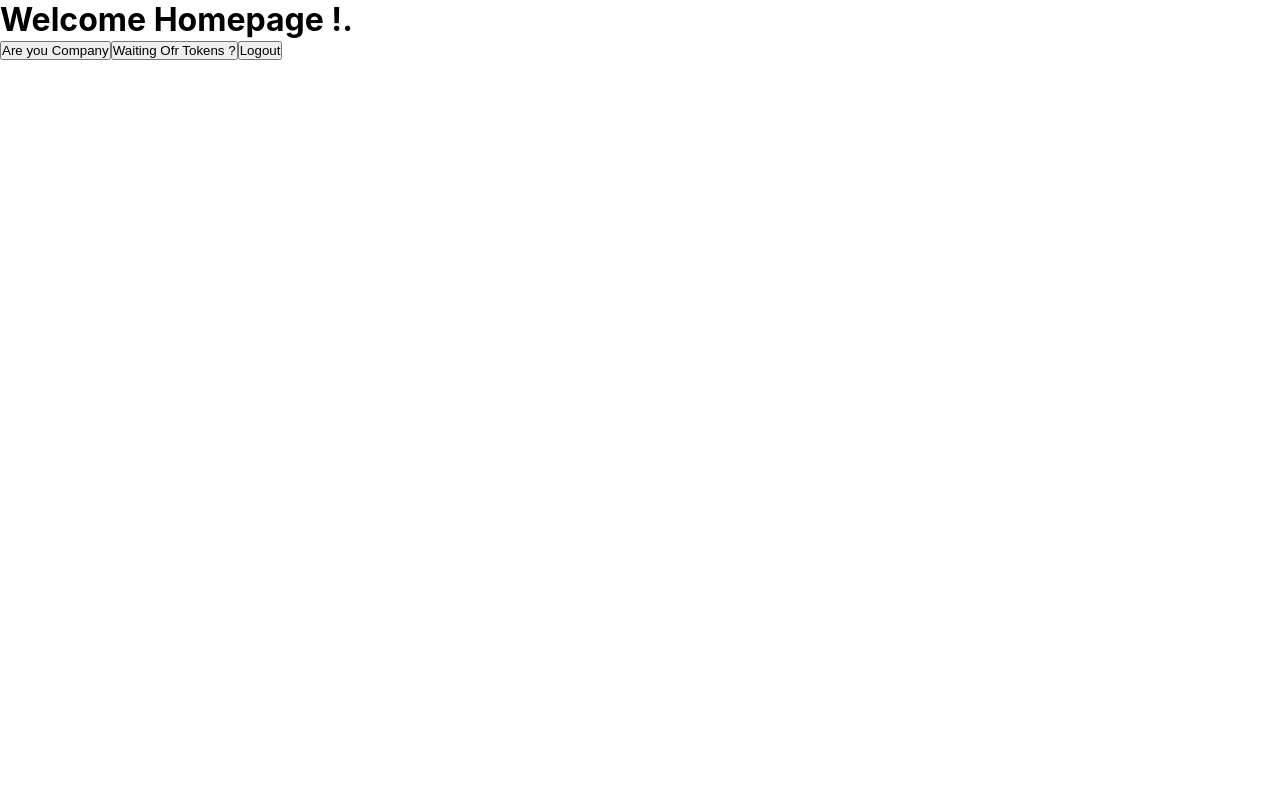
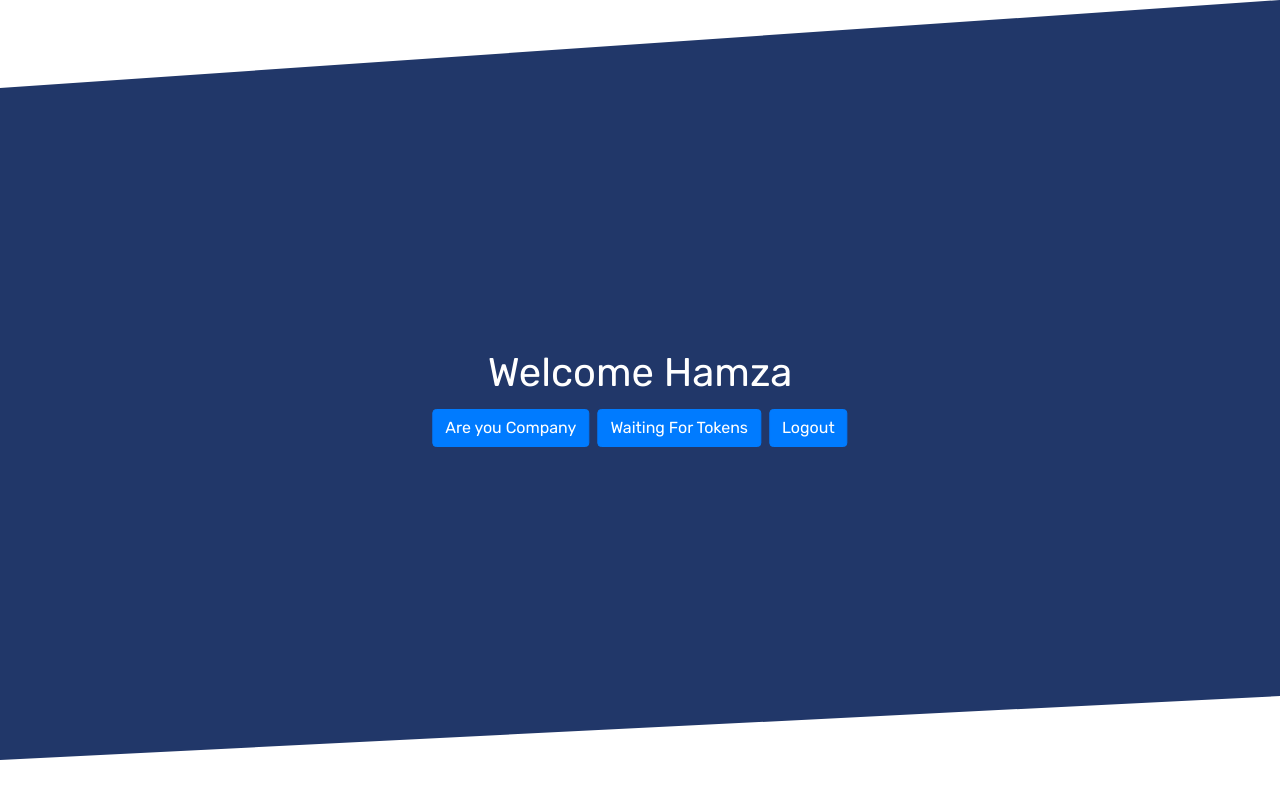
Before and after one commit to MuhmmadSheraz/Queue-App-React, a React (Create React App) app: page /home in a window 1280 px wide. Built offline with nearby package versions, Linux system fonts and the light colour scheme; no server answers; sample sign-in values are in the browser's storage.

Commit message:
add company ui completed

```diff
--- a/src/App.css
+++ b/src/App.css
@@ -1,7 +1,12 @@
+@import url('https://fonts.googleapis.com/css2?family=Rubik&display=swap');
 * {
   margin: 0px;
   padding: 0px;
   box-sizing: border-box;
+}
+
+body{
+  font-family: 'Rubik', sans-serif;
 }
 .App-header {
   min-height: 100vh;
--- a/src/App.js
+++ b/src/App.js
@@ -2,10 +2,13 @@ import React, { useEffect, useState } from "react";
 import Login from "./view/Login";
 import Company from "./view/Company";
 import Homepage from "./view/Homepage";
+import 'bootstrap/dist/css/bootstrap.min.css';
+
 import { firebase } from "./config/firebase";
 import RouterNav from "./config/router";
 import store from "./Store/index";
 import { Provider } from "react-redux";
+
 function App() {
   const [isLoggedIn, setIsLoggedIn] = useState(false);
   const [loader, setLoader] = useState(true);
--- /dev/null
+++ b/src/view/Company/company.css
@@ -0,0 +1,13 @@
+.companyWrapper {
+    background-color: #213769;
+        height: 100vh;
+    width: 100%;
+    color: white;
+  }
+  .companyContent{
+      text-align: center;
+      position: absolute;
+      top: 50%;
+      left: 50%;
+      transform: translate(-50%, -50%);
+  }
--- a/src/view/Company/index.js
+++ b/src/view/Company/index.js
@@ -1,12 +1,18 @@
 import React, { useState, useEffect } from "react";
 import { Modal, Form, Button } from "react-bootstrap";
+
 import { connect } from "react-redux";
 import { addUser, removeUser } from "../../Store/actions/authAction";
 import { firebase, logOut } from "../../config/firebase";
 import { useHistory } from "react-router-dom";
+import "./company.css";
 
 const Company = (props) => {
-  const history=useHistory()
+  const [show, setShow] = useState(false);
+  const handleClose = () => setShow(false);
+  const handleShow = () => setShow(true);
+
+  const history = useHistory();
   console.log("Company Props*****", props.user);
   useEffect(() => {
     userStatus();
@@ -18,7 +24,7 @@ const Company = (props) => {
         console.log("From Use Effect ***", currUser);
         props.isLoggedIn(currUser);
       } else {
-        history.push("/")
+        history.push("/");
         props.isLoggedIn(null);
       }
     });
@@ -26,19 +32,65 @@ const Company = (props) => {
   const loggedOut = async () => {
     try {
       await logOut();
-      props.isLoggedOut()
+      props.isLoggedOut();
       console.log("Logged Out From Are Company");
-    }
-    catch(err){
-      console.log(err,"Error from My Company")
+    } catch (err) {
+      console.log(err, "Error from My Company");
     }
   };
   return (
-    <>
-      <h1>Name : {props.user && props.user.name}</h1>
-      <h1>Email : {props.user && props.user.email}</h1>
-      <button onClick={loggedOut}>Logged Out</button>
-    </>
+    <div className="companyWrapper">
+      <div className="ModalForm">
+        <Modal show={show} onHide={handleClose}>
+          <Modal.Header closeButton>
+            <Modal.Title>Add Company</Modal.Title>
+          </Modal.Header>
+          <Modal.Body>
+            <Form onSubmit={e => { e.preventDefault(); }}>
+              <Form.Group controlId="formBasicEmail">
+                <Form.Label>Company Name</Form.Label>
+                <Form.Control type="text" placeholder="Name of Company" />
+              </Form.Group>
+
+              <Form.Group>
+                <Form.Label>Since</Form.Label>
+                <Form.Control type="number" placeholder="Since" />
+              </Form.Group>
+              <Form>
+                <Form.Group>
+                  <Form.File
+                    label="Certificates (Max 3 Images)"
+                  />
+                </Form.Group>
+              <Form.Group>
+                <Form.Label>Timings</Form.Label>
+                <Form.Control type="text" placeholder="Enter Timing" />
+              </Form.Group>
+              <Form.Group>
+                <Form.Label>Adress</Form.Label>
+                <Form.Control type="text" placeholder="Enter Company Adress" />
+              </Form.Group>
+              </Form>
+
+            </Form>
+          </Modal.Body>
+          <Modal.Footer>
+            <Button variant="secondary" onClick={handleClose}>
+              Close
+            </Button>
+            <Button variant="primary" onClick={handleClose}>
+              Add
+            </Button>
+          </Modal.Footer>
+        </Modal>
+      </div>
+      <div className="companyContent">
+        <h1 className="text-center mb-3">Queue App</h1>
+        <Button className="btn " onClick={handleShow}>
+          Add Your Company +
+        </Button>
+      </div>
+    </div>
   );
 };
 const mapStateToProps = (state) => {
@@ -47,7 +99,7 @@ const mapStateToProps = (state) => {
 const mapDispatchToProps = (dispatch) => {
   return {
     isLoggedIn: (user) => dispatch(addUser(user)),
-    isLoggedOut:()=>dispatch(removeUser())
+    isLoggedOut: () => dispatch(removeUser()),
   };
 };
 export default connect(mapStateToProps, mapDispatchToProps)(Company);
--- /dev/null
+++ b/src/view/Homepage/homepage.css
@@ -0,0 +1,18 @@
+.homeWrapper {
+  background-color: #213769;
+      height: 100vh;
+  width: 100%;
+  color: white;
+  clip-path: polygon(0 11%, 100% 0, 100% 87%, 0 95%, 0 66%);
+}
+.contentWrapper {
+    position: absolute;
+    top: 50%;
+    left: 50%;
+    transform: translate(-50%, -50%);
+}
+.logoutBtn:hover {
+    background-color: #ff3548 !important;
+    outline: none !important;
+    border: none;
+}
--- a/src/view/Homepage/index.js
+++ b/src/view/Homepage/index.js
@@ -1,6 +1,9 @@
 import React, { useEffect } from "react";
 import { logOut, firebase } from "../../config/firebase";
 import { useHistory } from "react-router-dom";
+import './homepage.css'
+import {Button} from "react-bootstrap";
+
 
 const Homepage = () => {
   const history = useHistory();
@@ -10,12 +13,14 @@ const Homepage = () => {
 
 
   return (
-    <>
-      <h1> Welcome Homepage !.</h1>
-      <button onClick={goCompany}>Are you Company</button>
-      <button> Waiting Ofr Tokens ?</button>
-      <button onClick={logOut}>Logout</button>
-    </>
+    <div className="homeWrapper">
+      <div className="contentWrapper">
+      <h1 className="text-center">Welcome Hamza</h1>
+      <Button className="m-1" onClick={goCompany}>Are you Company</Button>
+      <Button className="m-1"> Waiting For Tokens </Button>
+      <Button className="m-1 logoutBtn" onClick={logOut}>Logout</Button>
+      </div>
+    </div>
   );
 };
 export default Homepage;
--- a/src/view/Login/index.js
+++ b/src/view/Login/index.js
@@ -1,9 +1,10 @@
 import React, { useState } from "react";
 import "./login.css";
-import { login, logOut } from "../../config/firebase";
+import { login } from "../../config/firebase";
 import { useHistory } from "react-router-dom";
 import { connect } from "react-redux";
-import { addUser,removeUser } from "../../Store/actions/authAction";
+import { addUser, removeUser } from "../../Store/actions/authAction";
+import {Button} from "react-bootstrap";
 
 const Login = (props) => {
   const history = useHistory();
@@ -16,26 +17,10 @@ const Login = (props) => {
         email: hello.additionalUserInfo.profile.email,
         name: hello.additionalUserInfo.profile.name,
       };
-      //  const user = {
-      //   email: "hello@gmail.com",
-      //   name: "Hello 007",
-      // };
+
       props.updateUser(user);
-      // history.push("/home");
-
-      //fun Calling
     } catch (error) {
       console.log("catch ***", error.message);
-    }
-  };
-  console.log("Login Props*****", props.user);
-
-  let logoutBtn = async () => {
-    try {
-      await logOut();
-      props.loggedOutUser();
-    } catch (error) {
-      console.log(error.message);
     }
   };
 
@@ -46,13 +31,9 @@ const Login = (props) => {
         <button className="fb connect" onClick={loginBtn}>
           Facebook Login
         </button>
-        <button className="fb connect" onClick={logoutBtn}>
-          Logout
-        </button>
-      </div>
+          </div>
     </div>
   );
-  console.log("Login Props*****", props.user);
 };
 
 const mapStateToProps = (state) => {
--- a/src/view/Login/login.css
+++ b/src/view/Login/login.css
@@ -1,7 +1,7 @@
 .loginWrapper {
   min-height: 100vh;
   width: 100%;
-  background-color: #282b4a;
+  background-color: #213769;
 }
 
 .login {
```
